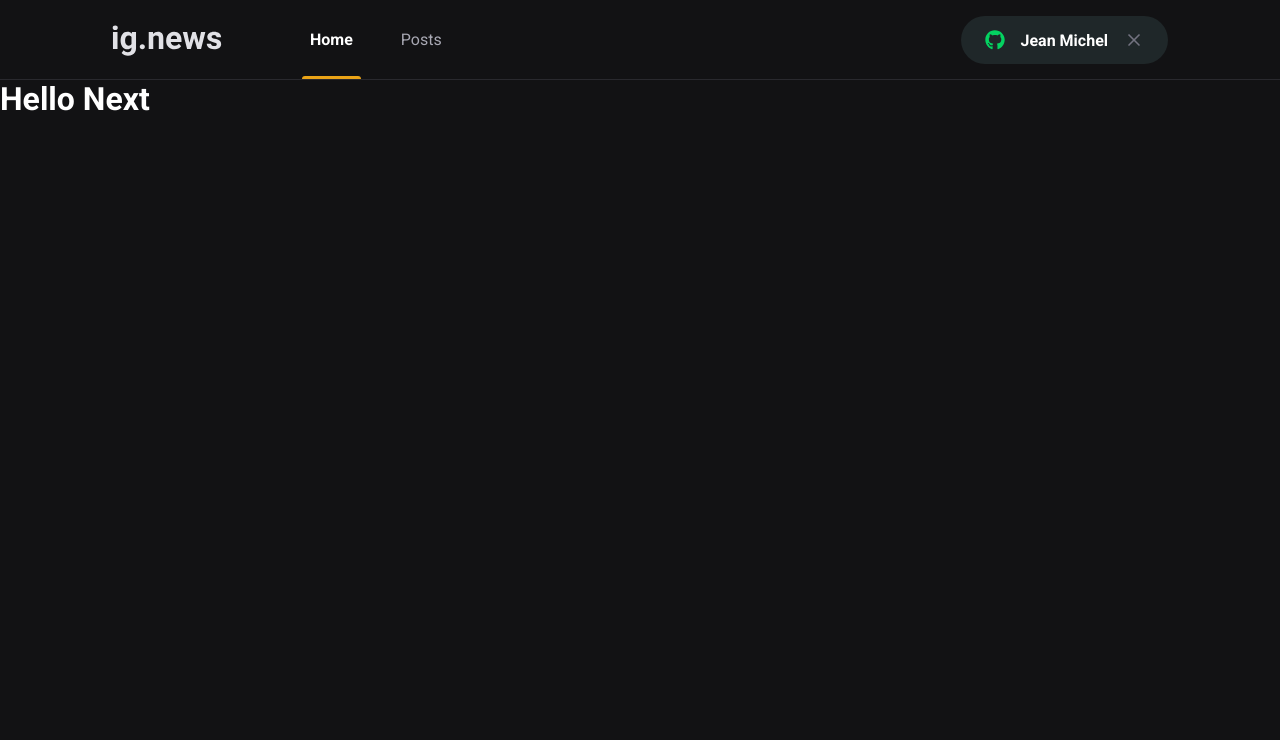
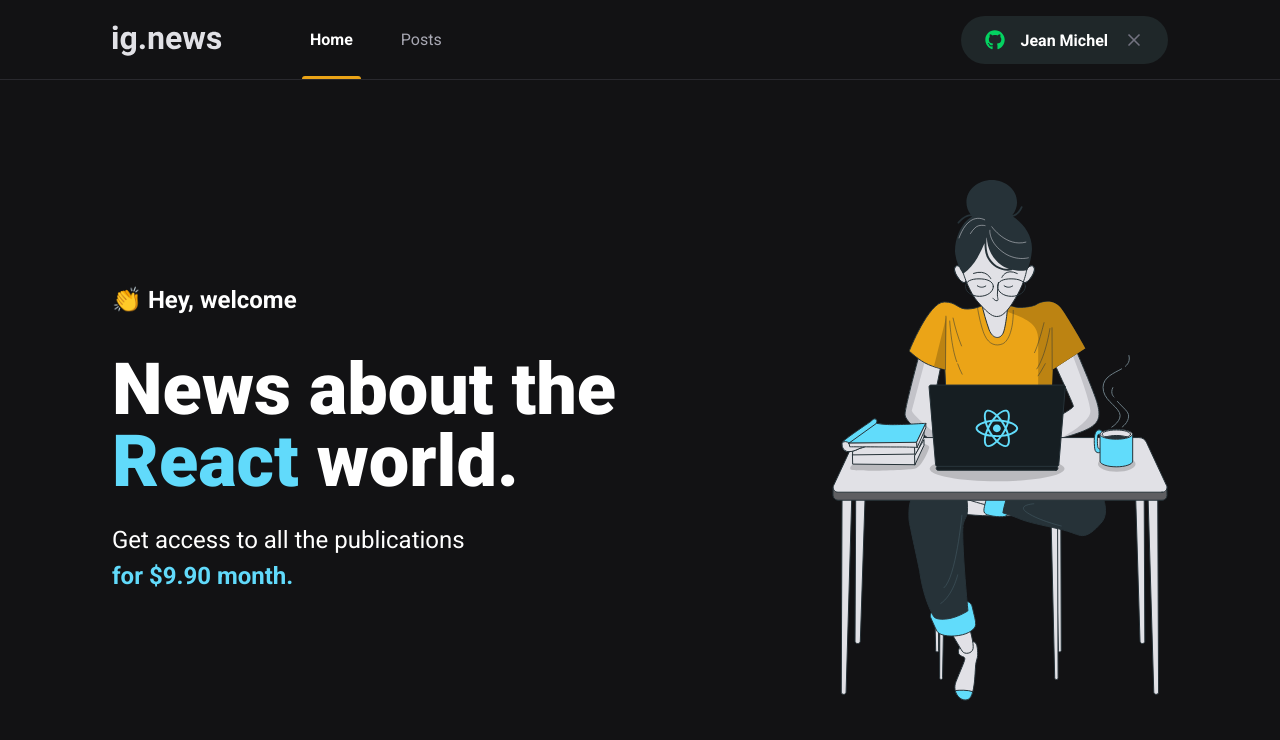
Before and after one commit to jmichel-dev/ignews-app, a Next.js app: page / in a window 1280 px wide. Shown: the top 740 px of the page. Built offline with nearby package versions, Linux system fonts and the light colour scheme.

Commit message:
added styles for home page

```diff
--- /dev/null
+++ b/src/pages/home.module.scss
@@ -0,0 +1,41 @@
+.contentContainer {
+  max-width: 70rem;
+  margin: 0 auto;
+  padding: 0 2rem;
+  height: calc(100vh - 5rem);
+
+  display: flex;
+  align-items: center;
+  justify-content: space-between;
+}
+
+.hero {
+  max-width: 600px;
+
+  > span {
+    font-size: 1.5rem;
+    font-weight: bold;
+  }
+
+  h1 {
+    font-size: 4.5rem;
+    line-height: 4.5rem;
+    font-weight: 900;
+    margin-top: 2.5rem;
+
+    span {
+      color: var(--cyan-500);
+    }
+  }
+
+  p {
+    font-size: 1.5rem;
+    line-height: 2.25rem;
+    margin-top: 1.5rem;
+
+    span {
+      color: var(--cyan-500);
+      font-weight: bold;
+    }
+  }
+}
--- a/src/pages/index.tsx
+++ b/src/pages/index.tsx
@@ -1,5 +1,7 @@
 import Head from "next/head";
 import type { NextPage } from "next";
+
+import styles from "./home.module.scss";
 
 const Home: NextPage = () => {
   return (
@@ -7,7 +9,19 @@
       <Head>
         <title>Início | ig.news</title>
       </Head>
-      <h1>Hello Next</h1>
+      <main className={styles.contentContainer}>
+        <section className={styles.hero}>
+          <span>👏 Hey, welcome</span>
+          <h1>
+            News about the <span>React</span> world.
+          </h1>
+          <p>
+            Get access to all the publications <br />
+            <span>for $9.90 month.</span>
+          </p>
+        </section>
+        <img src="/images/avatar.svg" alt="girl coding" />
+      </main>
     </>
   );
 };
```
